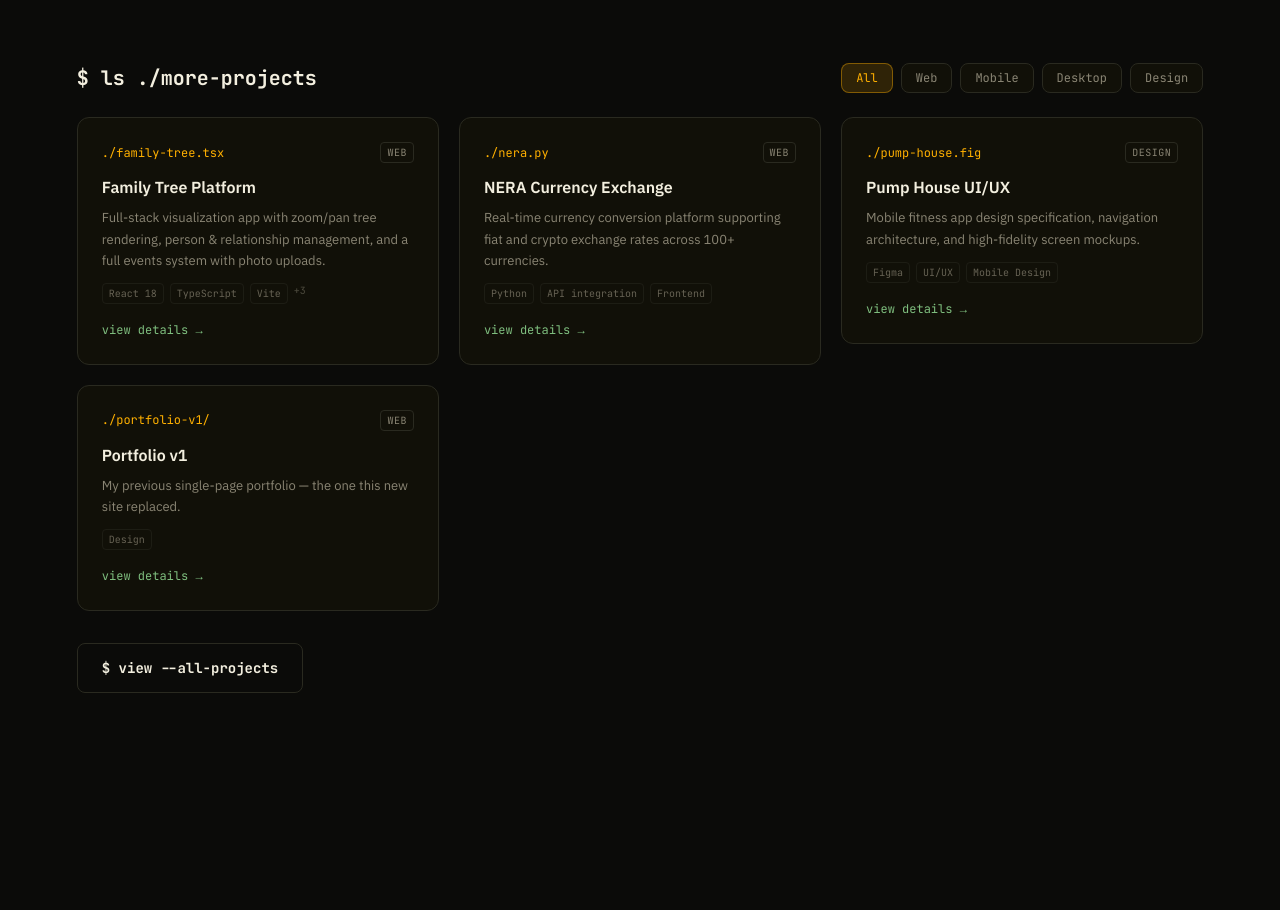
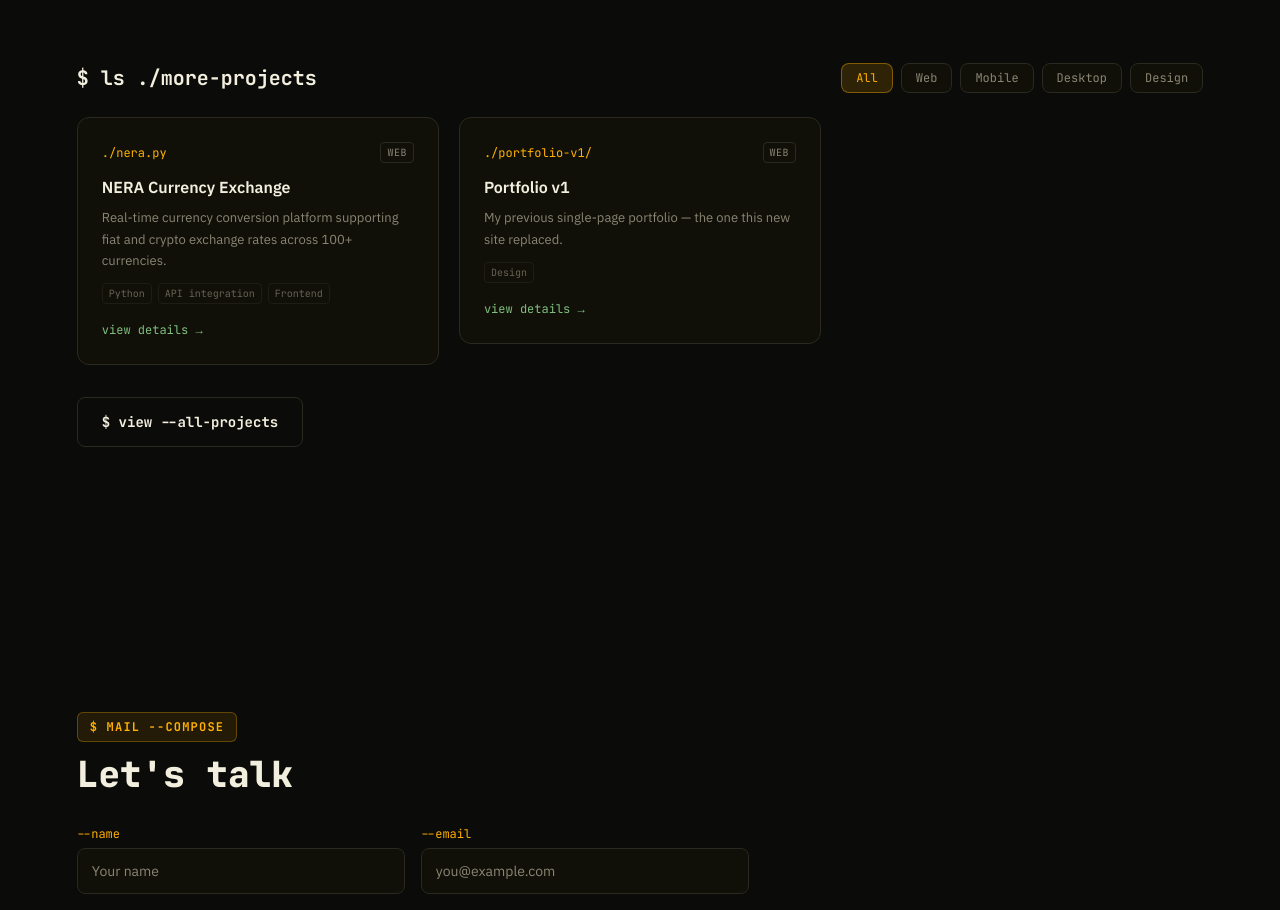
Before and after one commit to abnakore/abnakore.github.io, a React (Vite) app: page /#/ in a window 1280 px wide. Shown: the part 3424-4334 px from the top of the page. Built offline with nearby package versions, Linux system fonts and the light colour scheme.

Commit message:
fix: exclude flagship projects from filtered grid to prevent duplication

```diff
--- a/src/components/sections/ProjectsPreview.tsx
+++ b/src/components/sections/ProjectsPreview.tsx
@@ -26,7 +26,7 @@ export default function ProjectsPreview() {
   const [activeFilter, setActiveFilter] = useState<ProjectType | "all">("all");
 
   const filteredProjects = shippedProjects.filter(
-    (p) => activeFilter === "all" || p.type === activeFilter
+    (p) => (activeFilter === "all" || p.type === activeFilter) && !p.flagship
   );
 
   return (
--- a/src/pages/ProjectsPage.tsx
+++ b/src/pages/ProjectsPage.tsx
@@ -26,7 +26,7 @@ export default function ProjectsPage() {
   const [activeFilter, setActiveFilter] = useState<ProjectType | 'all'>('all');
 
   const filteredProjects = shippedProjects.filter(
-    (p) => activeFilter === 'all' || p.type === activeFilter
+    (p) => (activeFilter === 'all' || p.type === activeFilter) && !p.flagship
   );
 
   return (
```
